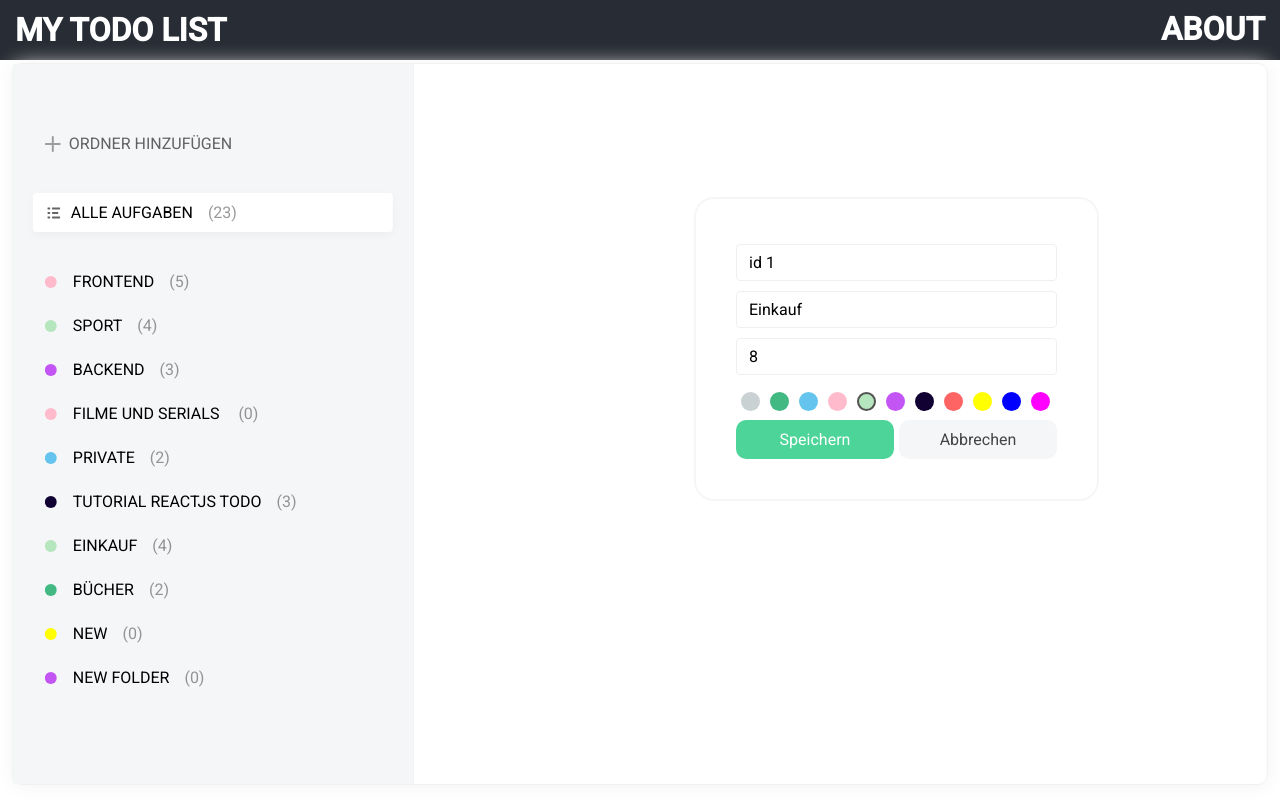
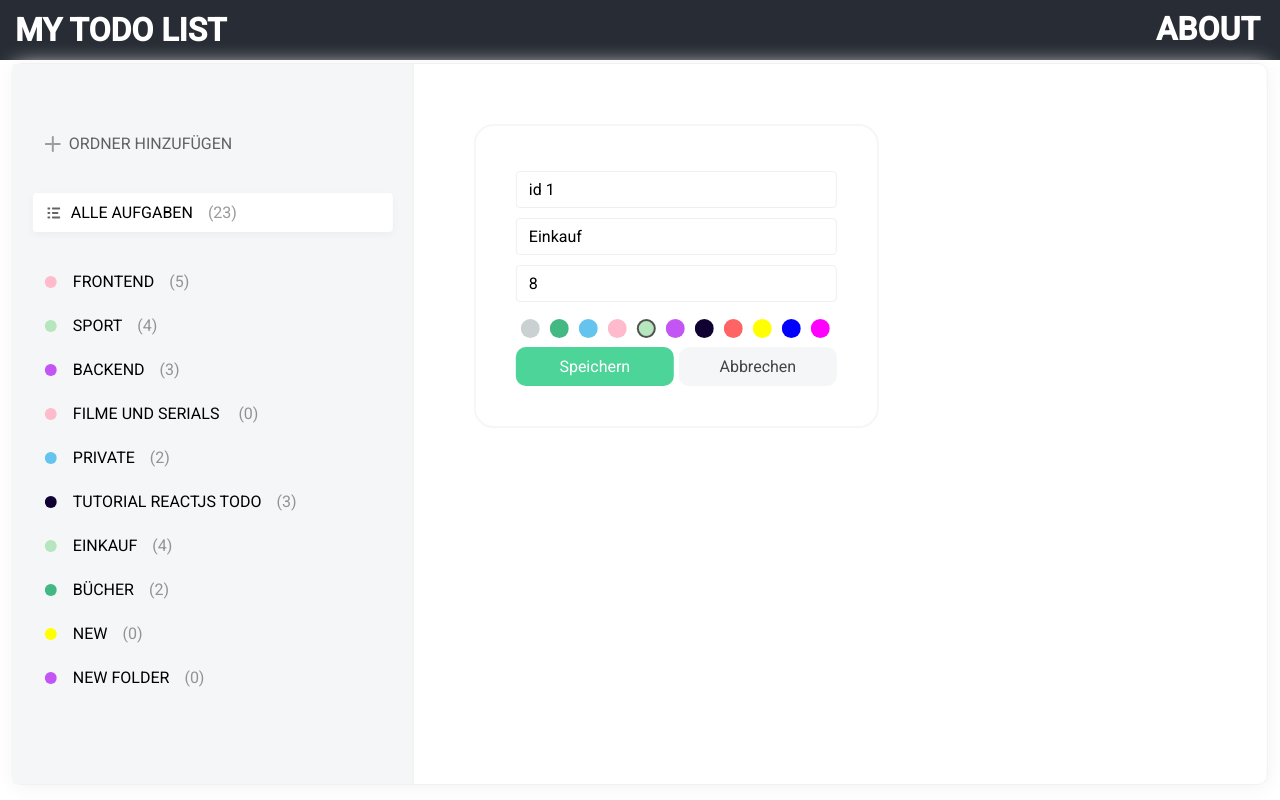
Before and after one commit to devlab22/react-todo, a React (Create React App) app: page /list/1 in a window 1280 px wide. Built offline with nearby package versions, Linux system fonts and the light colour scheme; data requests are answered from the project's data file.

Commit message:
20221219

```diff
--- a/src/App.js
+++ b/src/App.js
@@ -14,7 +14,7 @@ function App() {
 
   const [data, setData] = useState([]);
   const [tasks, setTasks] = useState([]);
-  const [selectedId, setSelectedId] = useState(0);
+  const [selectedId, setSelectedId] = useState(null);
   const [folderColors, setFolderColors] = useState([]);
   const [isLoading, setIsLoading] = useState(true);
 
@@ -258,7 +258,9 @@ function App() {
 
     const itemId = location.pathname.split("lists/")[1];
     if (itemId) {
-      itemId ? setSelectedId(Number(itemId)) : setSelectedId(0);
+      itemId ? setSelectedId(Number(itemId)) : setSelectedId(null);
+    }else{
+      setSelectedId(null);
     }
 
   }, [data, location, location.pathname])
--- a/src/components/Header/Header.module.scss
+++ b/src/components/Header/Header.module.scss
@@ -30,7 +30,7 @@
         }
 
         &__about{
-            right: 15px;
+            right: 20px;
         }
 
     }
--- a/src/components/Sidebar/List.jsx
+++ b/src/components/Sidebar/List.jsx
@@ -11,15 +11,13 @@ function List({ items = [], onClickItem, onClickRemove, selectedId=null, colors=
   const navigate = useNavigate();
   const params = useParams();
 
- // console.log(params)
   if(params.id){
     selectedId = params.id
   }
-  //console.log(items)
- // console.log(selectedId)
 
   const handleOnClickItem = (id) => {
 
+    console.log("click", id)
     if(id != null){
       id === 0 ? navigate("/lists") : navigate(`/lists/${id}`);
     }else{
@@ -33,7 +31,7 @@ function List({ items = [], onClickItem, onClickRemove, selectedId=null, colors=
       {
         items.map((item, index) => (
 
-          <li key={index} className={item.clsname + ' ' + ( selectedId === item.id && 'active' ) } onClick={() => handleOnClickItem(item.id)}>
+          <li key={index} className={item.clsname + ' ' + ( ( selectedId === item.id ) || (selectedId === null) && (item.id === 0) && 'active' ) } onClick={() => handleOnClickItem(item.id)}>
             <i>
               {item.icon ? (<img src={item.icon} alt="icon" ></img>) : <Badge width={8} hex={colors.find(color => color.id === item.colorId).hex} />}
             </i>
--- a/src/components/Tasks/Tasks.scss
+++ b/src/components/Tasks/Tasks.scss
@@ -47,7 +47,7 @@
       text-align: center;
       left: 50%;
       top: 50%;
-      position: absolute;
+      position: relative;
     }
 
     &-row {
--- a/src/pages/Folder/Folder.module.scss
+++ b/src/pages/Folder/Folder.module.scss
@@ -1,7 +1,9 @@
 .container{
     border: 2px solid #f4f6f8;
     padding: 40px;
-    margin: 10% 30%;
+   // margin: 10% 30%;
+    top: 50%;
+    left: 50%;
     height: auto;
     width: 405px;
     box-sizing: border-box;
```
